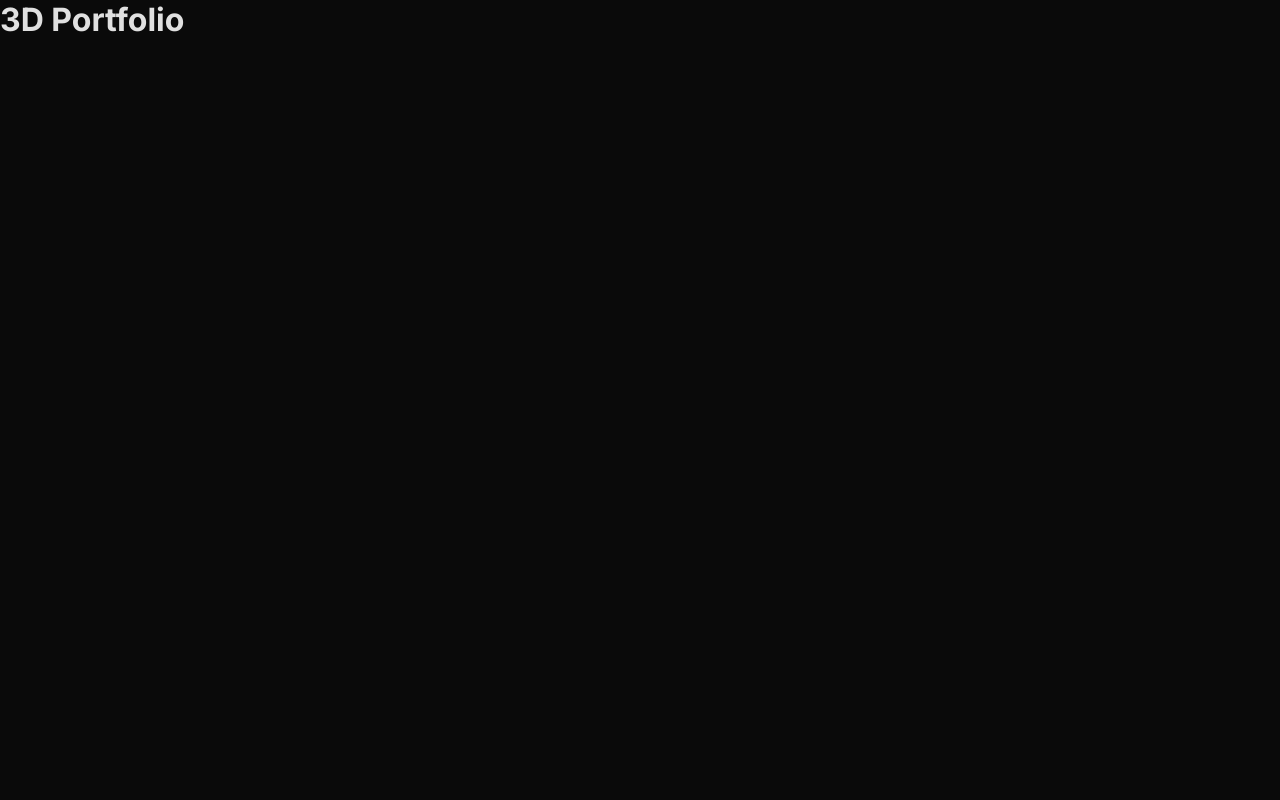
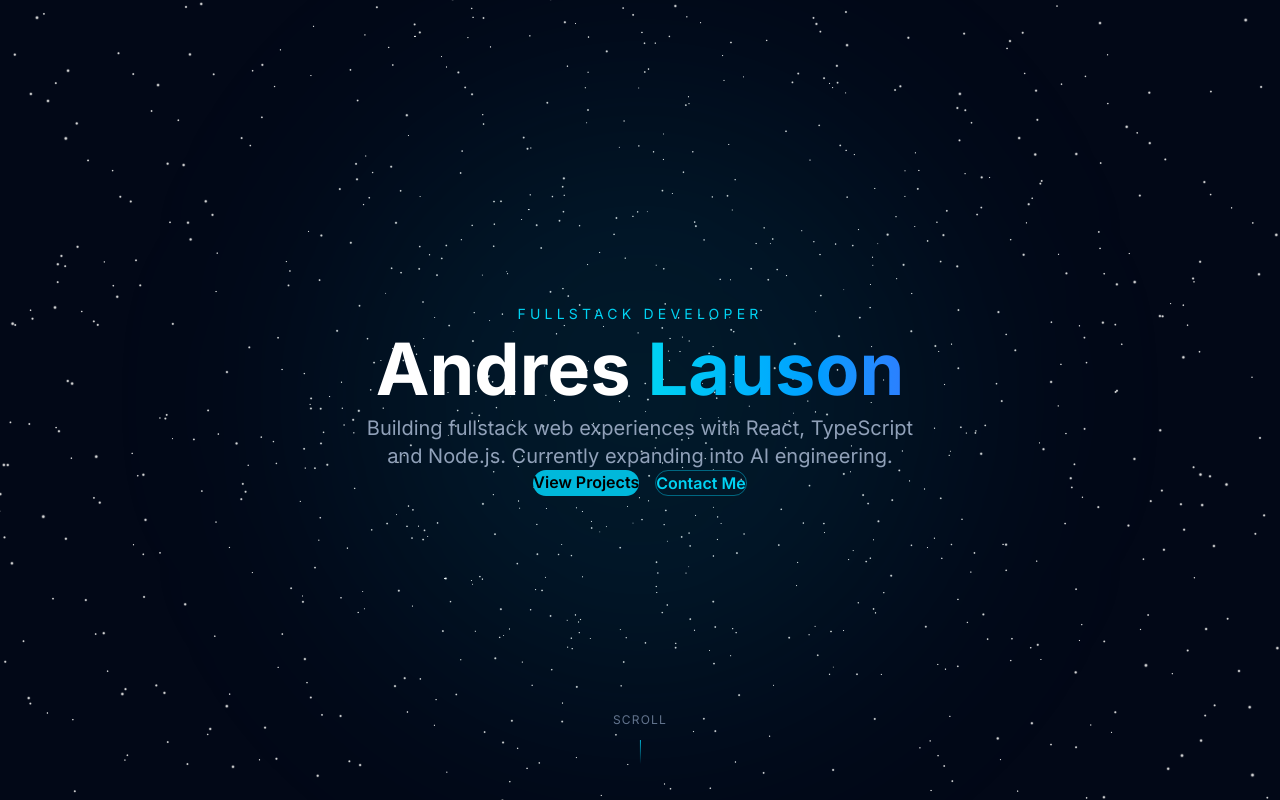
Before and after one commit to Lausonsiyo/3d-portfolio, a React (Vite) app: page / in a window 1280 px wide. Built offline with nearby package versions, Linux system fonts and the light colour scheme.

Commit message:
feature hero star effects

```diff
--- a/src/App.tsx
+++ b/src/App.tsx
@@ -1,7 +1,10 @@
+//COMPONENTS IMPORTS
+import Hero from "./components/Hero/Hero";
+
 function App() {
   return (
     <main>
-      <h1>3D Portfolio</h1>
+      <Hero />
     </main>
   );
 }
--- a/src/components/Hero/Hero.tsx
+++ b/src/components/Hero/Hero.tsx
@@ -0,0 +1,121 @@
+import { Canvas } from "@react-three/fiber";
+import { Stars, OrbitControls } from "@react-three/drei";
+import { motion } from "framer-motion";
+
+function StarField() {
+  return (
+    <>
+      <Stars
+        radius={100}
+        depth={50}
+        count={6000}
+        factor={4}
+        saturation={0}
+        fade
+        speed={0.5}
+      />
+      <OrbitControls
+        enableZoom={false}
+        enablePan={false}
+        autoRotate
+        autoRotateSpeed={0.3}
+      />
+      <ambientLight intensity={0.5} />
+    </>
+  );
+}
+
+function Hero() {
+  return (
+    <section className="relative w-full h-screen flex items-center justify-center overflow-hidden">
+      {/* 3D Background */}
+      <div className="absolute inset-0 z-0">
+        <Canvas camera={{ position: [0, 0, 1] }}>
+          <StarField />
+        </Canvas>
+      </div>
+
+      {/* Glow blob */}
+      <div className="absolute inset-0 z-0 flex items-center justify-center pointer-events-none">
+        <div className="w-[600px] h-[600px] rounded-full bg-cyan-500/10 blur-[120px]" />
+      </div>
+
+      {/* Content */}
+      <div className="relative z-10 text-center px-4">
+        <motion.p
+          className="text-cyan-400 text-sm uppercase tracking-[0.3em] mb-4 font-medium"
+          initial={{ opacity: 0, y: 20 }}
+          animate={{ opacity: 1, y: 0 }}
+          transition={{ duration: 0.6, delay: 0.2 }}
+        >
+          Fullstack Developer
+        </motion.p>
+
+        <motion.h1
+          className="text-5xl md:text-7xl font-bold text-white mb-6 leading-tight"
+          initial={{ opacity: 0, y: 30 }}
+          animate={{ opacity: 1, y: 0 }}
+          transition={{ duration: 0.7, delay: 0.4 }}
+        >
+          {"Andres "}
+          <span className="text-transparent bg-clip-text bg-gradient-to-r from-cyan-400 to-blue-500">
+            Lauson
+          </span>
+        </motion.h1>
+
+        <motion.p
+          className="text-slate-400 text-lg md:text-xl max-w-xl mx-auto mb-10"
+          initial={{ opacity: 0, y: 20 }}
+          animate={{ opacity: 1, y: 0 }}
+          transition={{ duration: 0.6, delay: 0.6 }}
+        >
+          Building fullstack web experiences with React, TypeScript and Node.js.
+          Currently expanding into AI engineering.
+        </motion.p>
+
+        <motion.div
+          className="flex gap-4 justify-center flex-wrap"
+          initial={{ opacity: 0, y: 20 }}
+          animate={{ opacity: 1, y: 0 }}
+          transition={{ duration: 0.6, delay: 0.8 }}
+        >
+          <a
+            href="#projects"
+            className="px-8 py-3 bg-cyan-500 hover:bg-cyan-400 text-black font-semibold rounded-full transition-all duration-300 hover:shadow-[0_0_20px_rgba(6,182,212,0.5)]"
+          >
+            View Projects
+          </a>
+          <a
+            href="#contact"
+            className="px-8 py-3 border border-cyan-500/50 hover:border-cyan-400 text-cyan-400 font-semibold rounded-full transition-all duration-300 hover:shadow-[0_0_20px_rgba(6,182,212,0.2)]"
+          >
+            Contact Me
+          </a>
+        </motion.div>
+      </div>
+
+      {/* Scroll indicator */}
+      <motion.div
+        className="absolute bottom-8 left-1/2 -translate-x-1/2 z-10 flex flex-col items-center gap-2"
+        initial={{ opacity: 0 }}
+        animate={{ opacity: 1 }}
+        transition={{ delay: 1.2 }}
+      >
+        <span className="text-slate-500 text-xs tracking-widest uppercase">
+          Scroll
+        </span>
+        <motion.div
+          className="w-px h-8 bg-gradient-to-b from-cyan-500 to-transparent"
+          animate={{ scaleY: 0.5 }}
+          transition={{
+            duration: 1.5,
+            repeat: Infinity,
+            repeatType: "reverse",
+          }}
+        />
+      </motion.div>
+    </section>
+  );
+}
+
+export default Hero;
--- a/src/data/projects.ts
+++ b/src/data/projects.ts
@@ -1,29 +1,29 @@
-import { Project } from "../types";
+// import { Project } from "../types";
 
-export const projects: Project[] = [
-  {
-    id: 1,
-    title: "WTWR — What to Wear",
-    description:
-      "A weather-based clothing app that fetches real-time weather data and recommends what to wear. Built with React, custom hooks, and a Node/Express backend.",
-    techStack: ["React", "JavaScript", "CSS", "Express", "MongoDB"],
-    githubUrl: "https://github.com/Lausonsiyo/se_project_react",
-    liveUrl: "https://se-project-react-nu.vercel.app/",
-  },
-  {
-    id: 2,
-    title: "News Explorer",
-    description:
-      "A full-stack news search where users can search for articles and save favorites. Frontend built in React, backend in Node/Express with JWT authentication.",
-    techStack: ["React", "JavaScript", "CSS", "Express", "MongoDB"],
-    githubUrl: "https://github.com/Lausonsiyo/news-explorer",
-  },
-  {
-    id: 3,
-    title: "Todo App",
-    description:
-      "A clean task management app for creating, completing, and deleting todos.",
-    techStack: ["JavaScript", "HTML", "CSS"],
-    githubUrl: "https://github.com/Lausonsiyo/todo-app",
-  },
-];
+// export const projects: Project[] = [
+//   {
+//     id: 1,
+//     title: "WTWR — What to Wear",
+//     description:
+//       "A weather-based clothing app that fetches real-time weather data and recommends what to wear. Built with React, custom hooks, and a Node/Express backend.",
+//     techStack: ["React", "JavaScript", "CSS", "Express", "MongoDB"],
+//     githubUrl: "https://github.com/Lausonsiyo/se_project_react",
+//     liveUrl: "https://se-project-react-nu.vercel.app/",
+//   },
+//   {
+//     id: 2,
+//     title: "News Explorer",
+//     description:
+//       "A full-stack news search where users can search for articles and save favorites. Frontend built in React, backend in Node/Express with JWT authentication.",
+//     techStack: ["React", "JavaScript", "CSS", "Express", "MongoDB"],
+//     githubUrl: "https://github.com/Lausonsiyo/news-explorer",
+//   },
+//   {
+//     id: 3,
+//     title: "Todo App",
+//     description:
+//       "A clean task management app for creating, completing, and deleting todos.",
+//     techStack: ["JavaScript", "HTML", "CSS"],
+//     githubUrl: "https://github.com/Lausonsiyo/todo-app",
+//   },
+// ];
--- a/src/index.css
+++ b/src/index.css
@@ -1,4 +1,4 @@
-@import "./styles/variables.css";
+@import "tailwindcss";
 
 * {
   margin: 0;
@@ -6,8 +6,13 @@
   box-sizing: border-box;
 }
 
+html {
+  scroll-behavior: smooth;
+}
+
 body {
-  background-color: #0a0a0a;
-  color: #e0e0e0;
+  background-color: #020817;
+  color: #e2e8f0;
   font-family: "Inter", sans-serif;
+  overflow-x: hidden;
 }
--- a/vite.config.ts
+++ b/vite.config.ts
@@ -1,11 +1,7 @@
-import { defineConfig } from 'vite'
-import react, { reactCompilerPreset } from '@vitejs/plugin-react'
-import babel from '@rolldown/plugin-babel'
-
+import { defineConfig } from "vite";
+import react from "@vitejs/plugin-react";
+import tailwindcss from "@tailwindcss/vite";
 // https://vite.dev/config/
 export default defineConfig({
-  plugins: [
-    react(),
-    babel({ presets: [reactCompilerPreset()] })
-  ],
-})
+  plugins: [react(), tailwindcss()],
+});
```
Also changed, not shown: package.json (+8 -1 lines), 1 other file (tests, documents, lock files or other folders).
